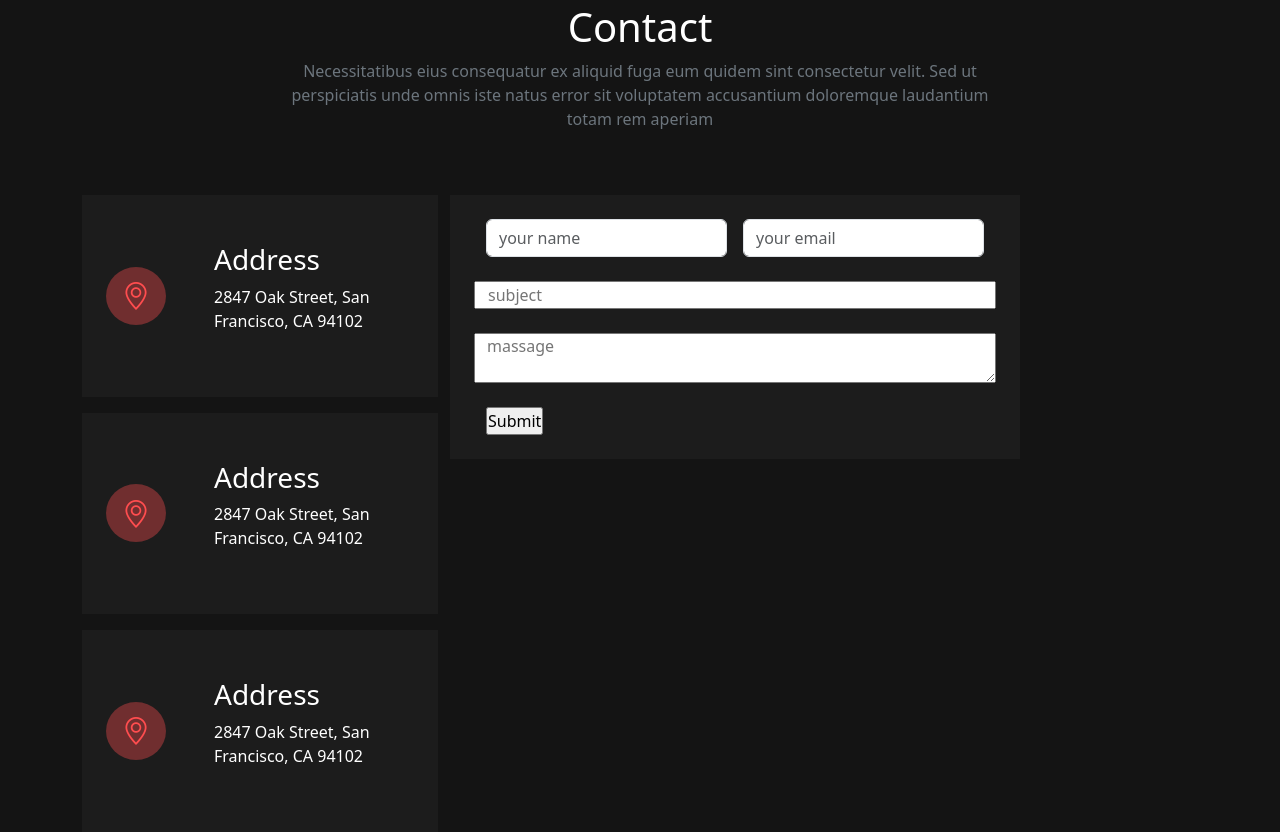
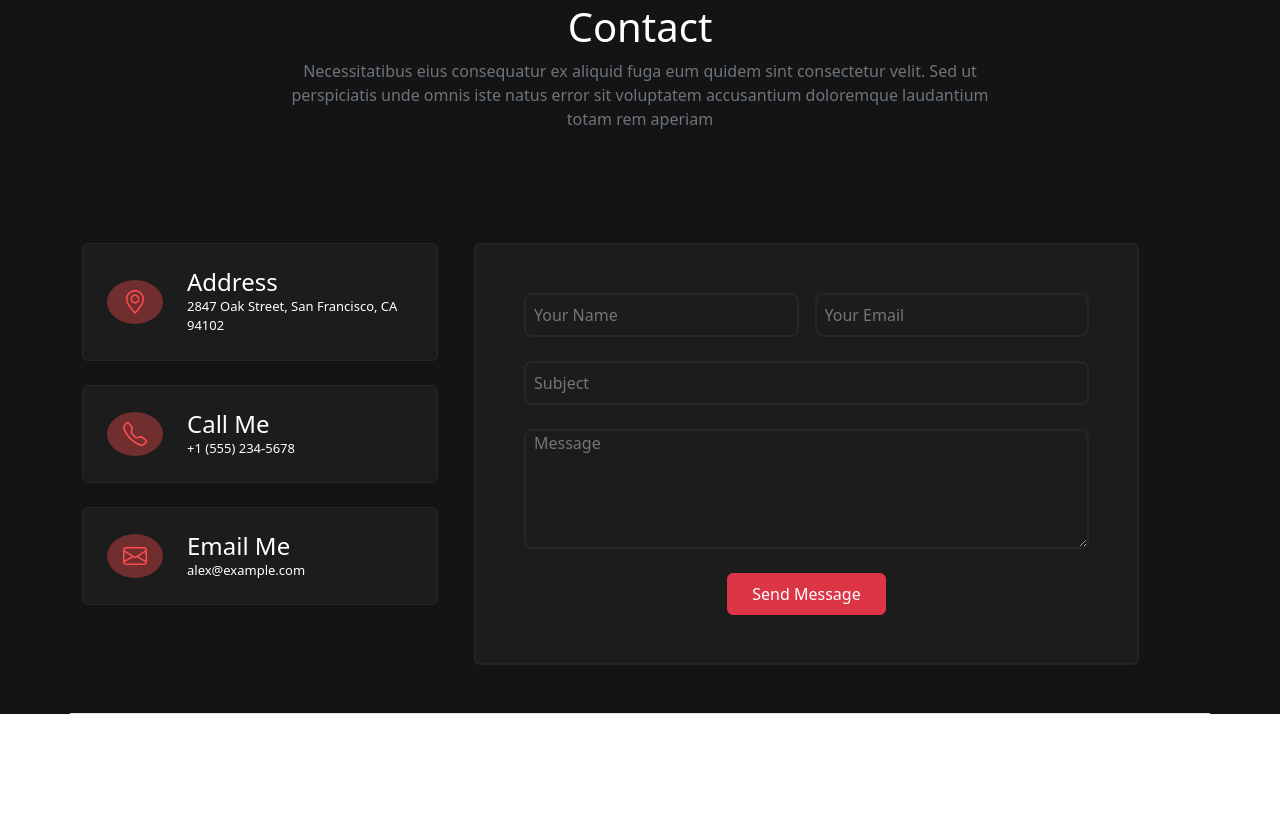
Before and after one commit to Anas-elbourkkadi/landing-page-Craftivo, a website: page index.html in a window 1280 px wide. Shown: the part 4918-5750 px from the top of the page. After the commit the page ends 5632 px from the top, so only its background shows below. Drawn offline with nearby package versions, Linux system fonts and the light colour scheme.

Commit message:
added the form and the cards for the page contact

```diff
--- a/Src/Sass/modules/_main.scss
+++ b/Src/Scss/modules/_main.scss
@@ -85,6 +85,7 @@ main {
 
 .clbtn {
     background-color: $primary-btn-color;
+    box-sizing: border-box;
     transition: 0.5s;
 
     &:hover {
@@ -100,7 +101,10 @@ main {
 }
 
 .card,
-.card1,.info,.siderigth {
+.card1,
+.info-card,
+.siderigth,
+.form-box {
     background-color: $card-bg-color;
     height: fit-content;
 
@@ -153,7 +157,9 @@ main {
 }
 
 .Resume,
-.Services,.Portfolio,.contact {
+.Services,
+.Portfolio,
+.contact {
     span {
         border-top: 1px solid $primary-btn-color ;
         width: 40px;
@@ -226,7 +232,7 @@ main {
 .the-box {
     background: linear-gradient(135deg,
             $primary-btn-color ,
-            #667eea );
+            #667eea);
 
 
 
@@ -235,15 +241,55 @@ main {
         font-size: 16px;
         transition: 1s;
     }
-    .btn-lg:hover{
+
+    .btn-lg:hover {
         transform: translateY(-10px);
     }
 }
-.togehter{
-    padding-block:12px ;
+
+.togehter {
+    padding-block: 12px;
     transition: 1s;
-    &:hover{
+
+    &:hover {
         transform: translateY(-2px);
         box-shadow: 0px 5px 15px ($primary-btn-color);
     }
 }
+
+.form-box {
+
+    input,
+    textarea {
+        background-color: $card-bg-color;
+        border: 2px solid $bg-icons-2;
+        transition: 0.2s;
+        // &:focus{
+        //     border: 3px solid $primary-btn-color;
+        //     outline: 1px solid $primary-btn-color;
+        // }
+    }
+
+    textarea {
+        height: 120px;
+    }
+}
+
+input:focus,
+textarea:focus {
+    border: 2px solid $primary-btn-color;
+    outline: 2px solid $primary-btn-color-transparent;
+}
+
+.info-card {
+    border: 1px solid $bg-icons-2;
+    transition: 1s;
+    p{
+        font-size: 13px;
+    }
+    &:hover {
+        border: 1px solid $primary-btn-color;
+        box-shadow: 0 10px 30px rgba(54, 144, 231, 0.15);
+
+    }
+}
--- a/index.html
+++ b/index.html
@@ -408,59 +408,70 @@
                     perspiciatis unde omnis iste natus error sit voluptatem accusantium doloremque laudantium totam rem
                     aperiam</p>
             </section>
-            <div class="container">
-                <div class="row">
-                    <div class="sideleft col-4 d-flex flex-column gap-3">
-                        <div class="info py-5 px-4 d-flex align-items-center gap-5">
-                            <i class="bi bi-geo-alt clbtn2 fs-3 px-3 rounded-circle py-2"></i>
-                            <section class="d-flex justify-content-center flex-column">
-                                <h3>Address</h3>
-                                <p>2847 Oak Street, San Francisco, CA 94102</p>
-                            </section>
+            <div class="container py-5 border border-start-0 border-end-0 border-top-0" data-aos="fade-up">
+                <div class="row gap-4">
+
+
+                    <div class="col-md-4 d-flex flex-column gap-4">
+
+                        <div class="info-card d-flex align-items-center gap-4 p-4 rounded">
+                            <i class="bi bi-geo-alt clbtn2 fs-4 px-3 rounded-circle  py-1"></i>
+                            <div>
+                                <h4 class="m-0">Address</h4>
+                                <p class="m-0">2847 Oak Street, San Francisco, CA 94102</p>
+                            </div>
                         </div>
 
-                        <div class="info py-5 px-4 d-flex align-items-center gap-5">
-                            <i class="bi bi-geo-alt clbtn2 fs-3 px-3 rounded-circle py-2"></i>
-                            <section class="d-flex justify-content-center flex-column">
-                                <h3>Address</h3>
-                                <p>2847 Oak Street, San Francisco, CA 94102</p>
-                            </section>
+                        <div class="info-card d-flex align-items-center gap-4 p-4 rounded">
+                            <i class="bi bi-telephone clbtn2 fs-4 px-3 rounded-circle  py-1"></i>
+                            <div>
+                                <h4 class="m-0">Call Me</h4>
+                                <p class="m-0">+1 (555) 234-5678</p>
+                            </div>
                         </div>
 
-                        <div class="info py-5 px-4 d-flex align-items-center gap-5">
-                            <i class="bi bi-geo-alt clbtn2 fs-3 px-3 rounded-circle py-2"></i>
-                            <section class="d-flex justify-content-center flex-column">
-                                <h3>Address</h3>
-                                <p>2847 Oak Street, San Francisco, CA 94102</p>
-                            </section>
+                        <div class="info-card d-flex align-items-center gap-4 p-4  rounded">
+                            <i class="bi bi-envelope clbtn2 fs-4 px-3 rounded-circle  py-1"></i>
+                            <div>
+                                <h4 class="m-0">Email Me</h4>
+                                <p class="m-0">alex@example.com</p>
+                            </div>
                         </div>
+
                     </div>
 
-                    <div class="siderigth col-6 py-4">
-                        <form class=" d-flex  flex-column px-4  gap-4">
+
+                    <div class="col-md-7 py-5 px-5 rounded border border-dark border-2 form-box">
+
+                        <form class="d-flex flex-column gap-4">
+
+
                             <div class="row g-3">
-                                <div class="col-6">
-                                    <input  class="form-control " type="text" placeholder="your name">
+                                <div class="col-md-6">
+                                    <input type="text" class="py-2 w-100 rounded-3 ps-2 text-secondary " placeholder="Your Name">
                                 </div>
-
-                                <div class="col-6">
-                                    <input class="form-control" type="email" placeholder="your email">
+                                <div class="col-md-6">
+                                    <input type="email" class="py-2 w-100 rounded-3 ps-2 text-secondary " placeholder="Your Email">
                                 </div>
                             </div>
 
-                            <div class="row ">
-                                <input class=" col-12" type="text" placeholder="subject">
-                            </div>
-                            <div class="row">
-                                <textarea class="col-12" placeholder="massage"></textarea>
-                            </div>
-                            <div>
-                                <input type="submit">
+
+                            <input type="text" class="py-2 ps-2 rounded-3  text-secondary" placeholder="Subject">
+
+
+                            <textarea class="rounded-3  ps-2 text-secondary " placeholder="Message"></textarea>
+
+
+                            <div class="d-flex justify-content-center">
+                                <button class="btn btn-danger px-4 py-2 send-btn" type="submit">Send Message</button>
+
                             </div>
                         </form>
                     </div>
+
                 </div>
             </div>
+
 
         </section>
     </main>
```
Also changed, not shown: Public/css/app.css, Src/Scss/_allModules.scss (renamed from Src/Sass/_allModules.scss), Src/Scss/_variables.scss (renamed from Src/Sass/_variables.scss), Src/Scss/app.scss (renamed from Src/Sass/app.scss), 1 other file.
